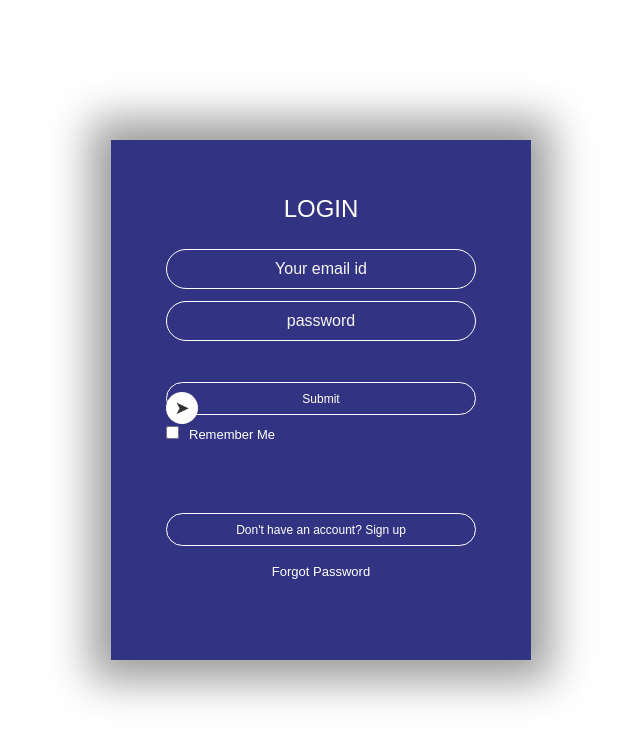
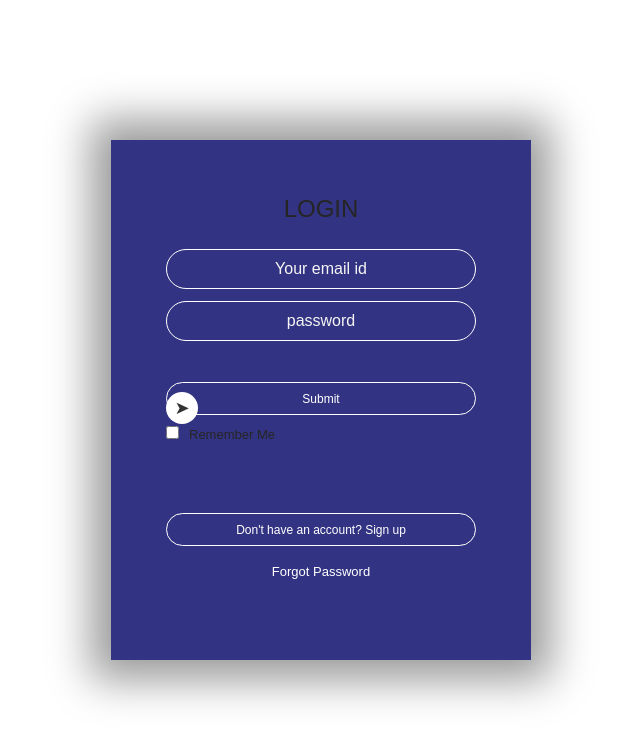
Before and after one commit to Vaibhav12708/Log-in_Sign-up-Page, a plain HTML site: page index.html in a window 1280 px wide. Shown: the whole page, without its empty margins (319-959 px from the left). Drawn offline with Linux system fonts and the light colour scheme.

Commit message:
Update style.css

```diff
--- a/style.css
+++ b/style.css
@@ -9,7 +9,7 @@
     background-image:url(banner.jpg);
     background-position: center;
     background-size: cover;
-    color: #fff;
+    color: #252525;
     display: flex;
     align-items: center;
     justify-content: center;
```
